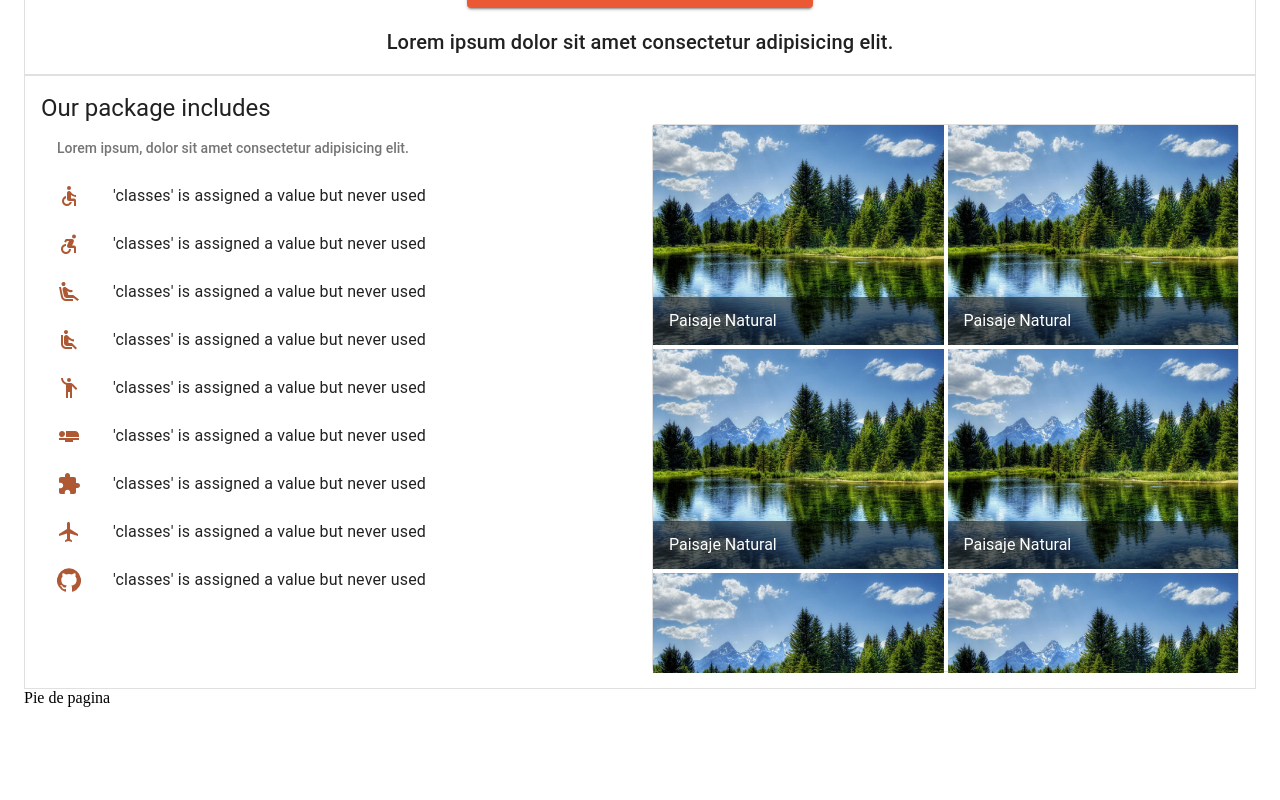
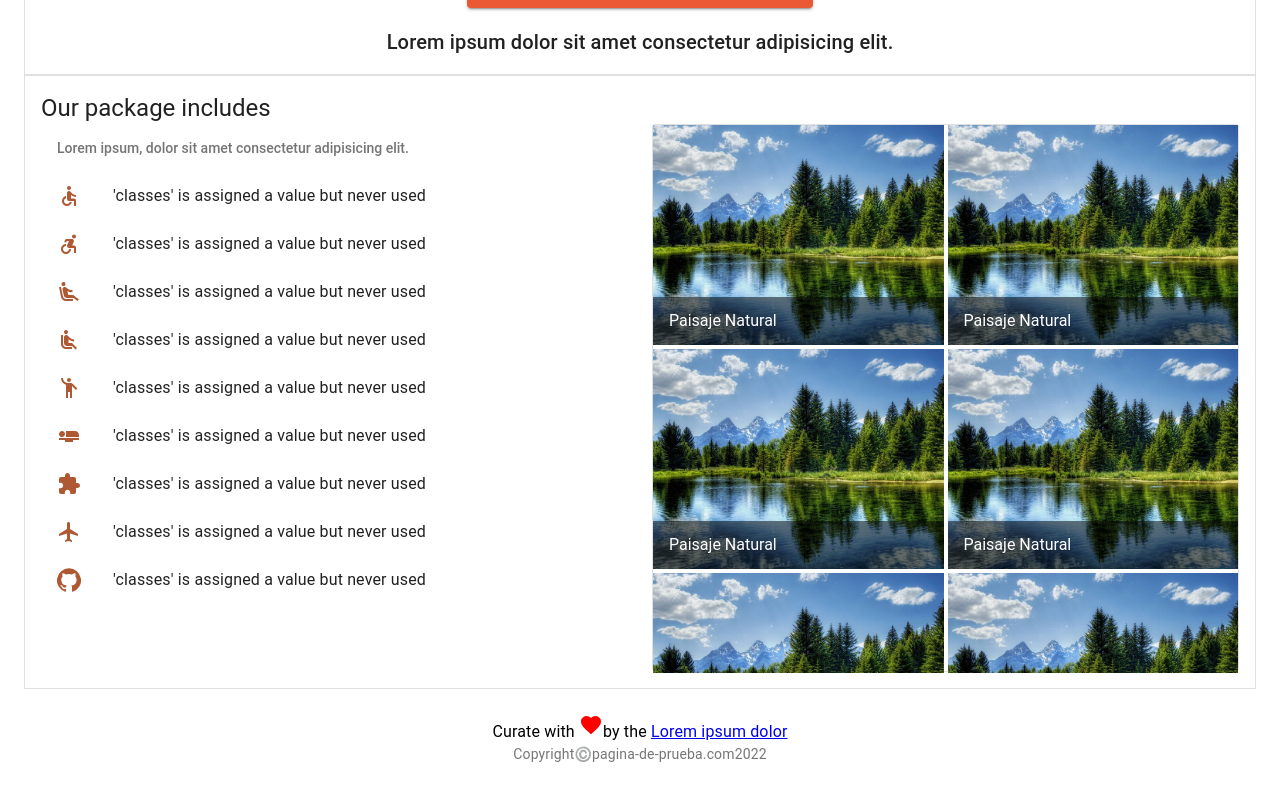
Before and after one commit to Dani-Matamala/tourist-landing, a React (Create React App) app: page / in a window 1280 px wide. Shown: the part 806-1606 px from the top of the page. Before the commit the page ends 1529 px from the top, so only its background shows below. Built offline with nearby package versions, Linux system fonts and the light colour scheme.

Commit message:
completado de stickyFooter

```diff
--- a/src/components/StickyFooter.jsx
+++ b/src/components/StickyFooter.jsx
@@ -1,16 +1,46 @@
 import React from 'react'
-// import { makeStyles } from '@material-ui/core'
+import { Container, makeStyles, Typography, Link } from '@material-ui/core'
+import FavoriteIcon from '@material-ui/icons/Favorite'
 
-export const StickyFooter = () => {
-  // const classes = useStyles();
+const Copyright= () => {
   return (
-    <div>Pie de pagina</div>
+    <Typography variant='body2' color='textSecondary'>
+      Copyright©️
+      <Link color='inherit' href='https://google.com'
+            target="_blank" rel="norereferrer">
+            pagina-de-prueba.com</Link>
+            {
+              new Date().getFullYear()
+            }
+    </Typography>
   )
 }
 
-// const useStyles = makeStyles(({ theme }) => ({
-//     root:{
+export const StickyFooter = () => {
+  const classes = useStyles()
+  return (
+    <footer className={classes.footer}>
+      <Container maxWidth="sm">
+          <Typography variant='body1'>
+              Curate with <FavoriteIcon style={{color:"red"}}/>
+              by the <span>
+                <a href="https://google.com"
+                    target="_blank"
+                    rel="noreferrer">
+                  Lorem ipsum dolor
+                </a>
+              </span>
+          </Typography>
+          <Copyright />
+      </Container>
+    </footer>
+  )
+}
 
-
-//   }
-// }))
+const useStyles = makeStyles((theme) => ({
+  footer: {
+    padding: theme.spacing(3, 2),
+    marginTop: "auto",
+    textAlign: "center"
+  }
+}))
```
